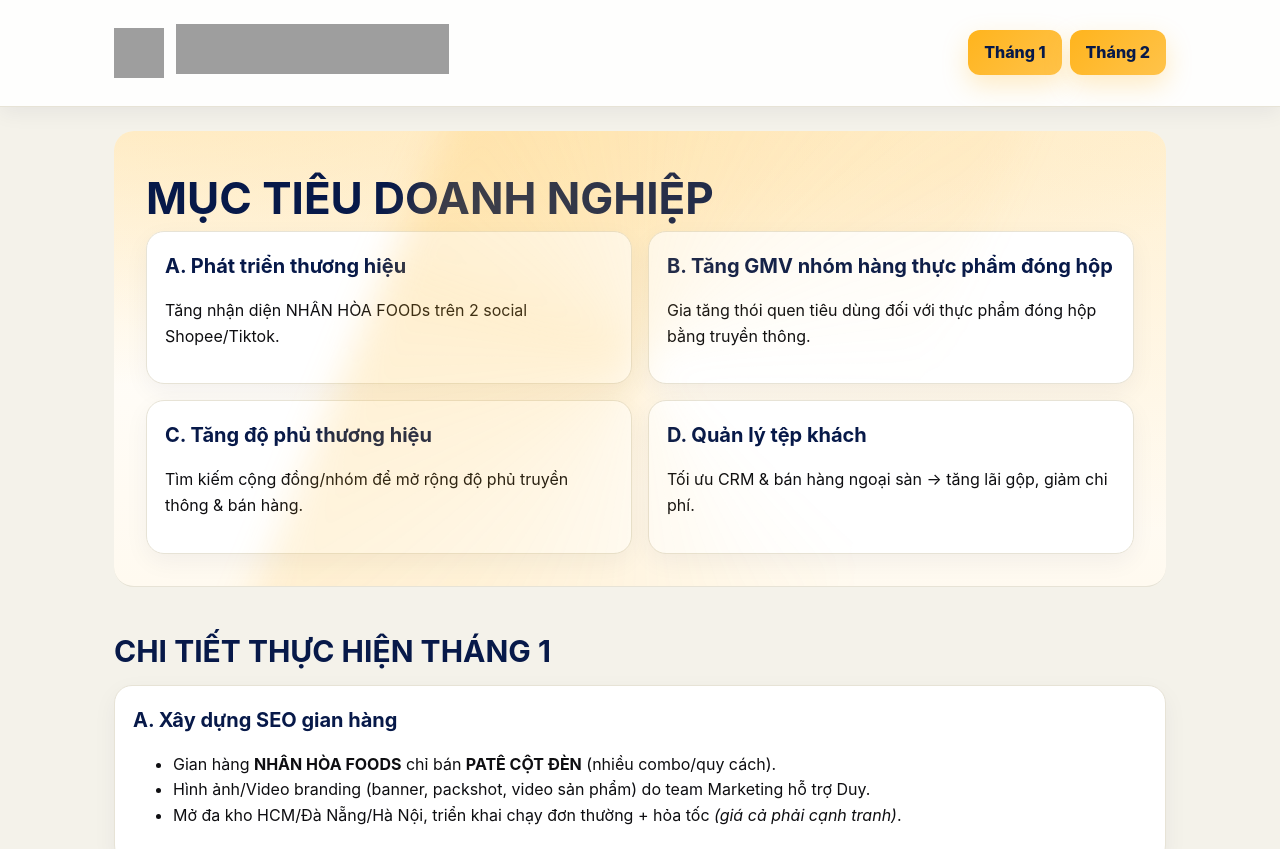
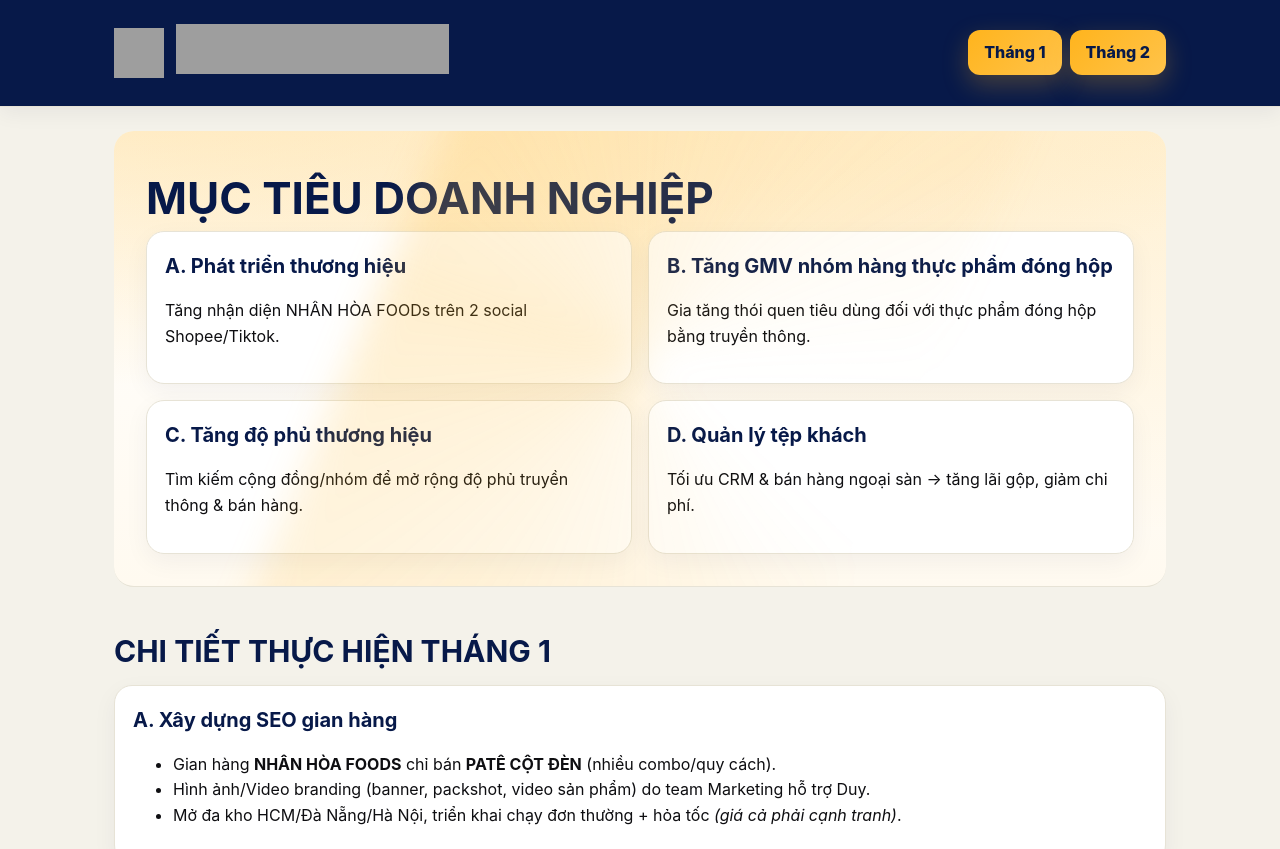
Before and after one commit to Kittyumbs/greengood_site, a plain HTML site: page index.html in a window 1280 px wide. Shown: the top 849 px of the page. Drawn offline with Linux system fonts and the light colour scheme; grey boxes are pictures that could not be loaded.

Commit message:
Update index.html

```diff
--- a/index.html
+++ b/index.html
@@ -10,7 +10,7 @@
 *{box-sizing:border-box}
 html,body{margin:0;background:var(--bg);color:var(--fg);font:16px/1.6 Inter,system-ui,-apple-system,Segoe UI,Roboto;scroll-behavior:smooth}
 .container{max-width:1100px;margin:0 auto;padding:24px}
-header{position:sticky;top:0;z-index:50;background:rgba(255,255,255,.9);backdrop-filter:saturate(120%) blur(8px);border-bottom:1px solid var(--border);box-shadow:0 6px 20px rgba(7,25,73,.06)}
+header{position:sticky;top:0;z-index:50;background: rgba(7, 25, 73);backdrop-filter:saturate(120%) blur(8px);border-bottom:1px solid var(--border);box-shadow:0 6px 20px rgba(7,25,73,.06)}
 nav{display:flex;gap:10px;align-items:center;justify-content:space-between}
 nav .brand{display:flex;gap:12px;align-items:center;font-weight:700;letter-spacing:.3px}
 .badge{display:inline-block;padding:.2rem .55rem;border:1px solid var(--border);border-radius:999px;color:var(--navy,var(--heading));font-size:12px;background:#fff}
```
